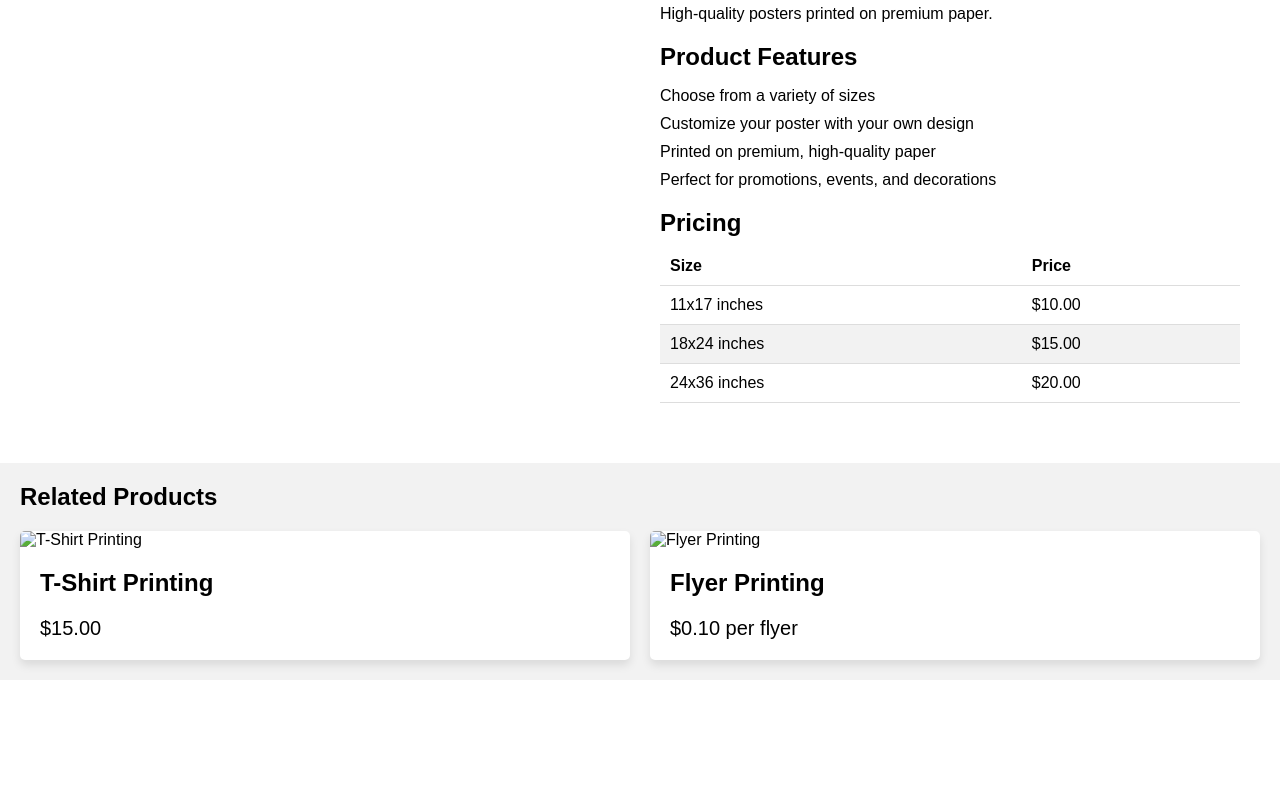
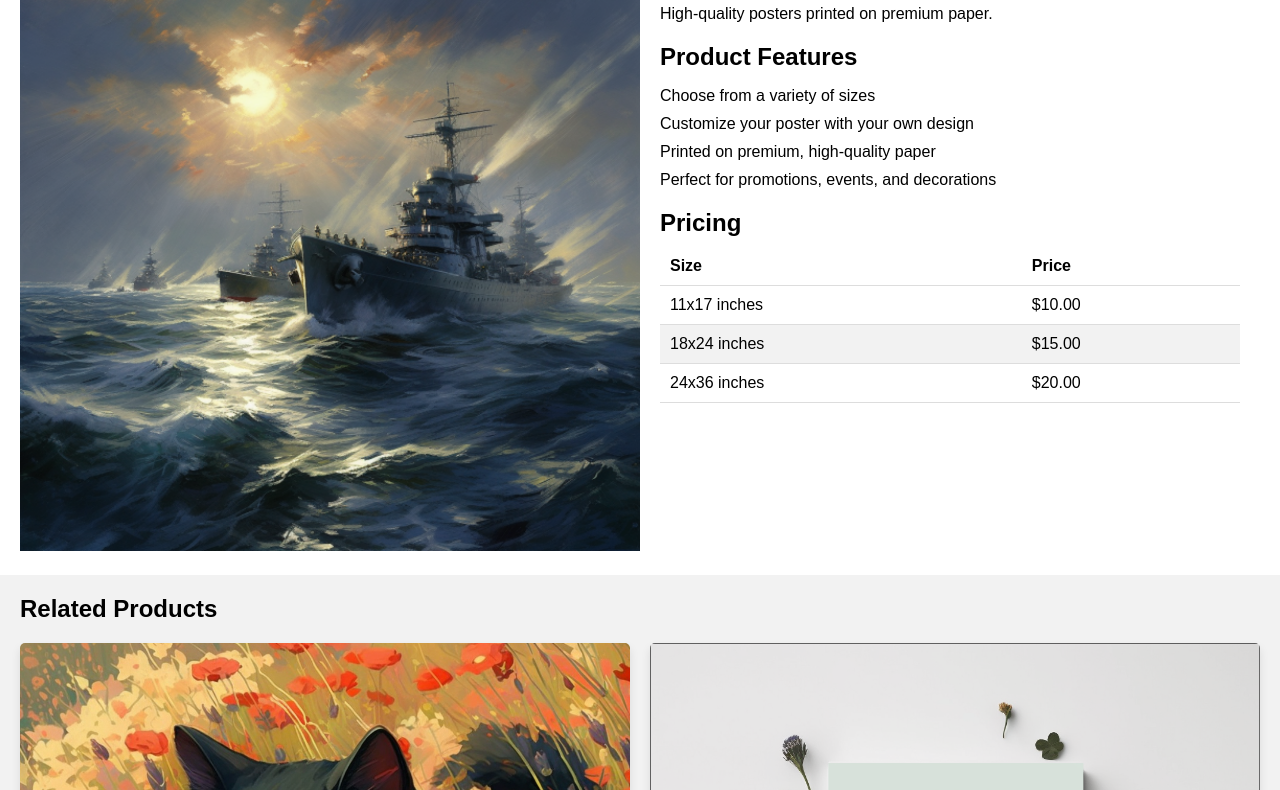
Before and after one commit to stopicantaim/hlsmith3Final.github.io, a plain HTML site: page products.html in a window 1280 px wide. Shown: the part 152-942 px from the top of the page. Before the commit the page ends 832 px from the top, so only its background shows below. Drawn offline with Linux system fonts and the light colour scheme.

Commit message:
Update products.html

```diff
--- a/products.html
+++ b/products.html
@@ -20,7 +20,7 @@
     <main>
         <section class="product">
             <div class="product-image">
-                <img src="../Dream Weaver/STOPICANTAIM_Floral_Snakes_canvas_wall_art_-_flower_wall_art_ca_902911d1-bcf8-4eb7-9aff-f36c3e8252bb.png" alt="Poster Printing" width="450" height="450">
+                <img src="BattleShip.png" alt="Poster Printing" width="450" height="450">
             </div>
             <div class="product-details">
                 <h1>Poster Printing</h1>
@@ -65,11 +65,11 @@
             <h2>Related Products</h2>
             <div class="product-grid">
                 <div class="product-card">
-                    <img src="../Dream Weaver/Juice-Jonez_a_cosmic_solo_eye_enlightened_eye_psychedelic_galax_076fa1fb-9321-4804-95d0-7e1ad34ac38c.png" alt="T-Shirt Printing">
+                    <img src="BlackCat.png" alt="T-Shirt Printing">
                     <h3>T-Shirt Printing</h3>
                     <p class="product-price">$15.00</p>
                 </div>
                 <div class="product-card">
-                    <img src="../Dream Weaver/STOPICANTAIM_Abstract_flowers_art_Floral_Wall_Decor_Flowers_Can_348ad0a1-fae9-47f7-8aa6-ae91b3fe73b6.png" alt="Flyer Printing">
+                    <img src="BlueCarPoster.png" alt="Flyer Printing">
                     <h3>Flyer Printing</h3>
                     <p class="product-price">$0.10 per flyer</p>
```
